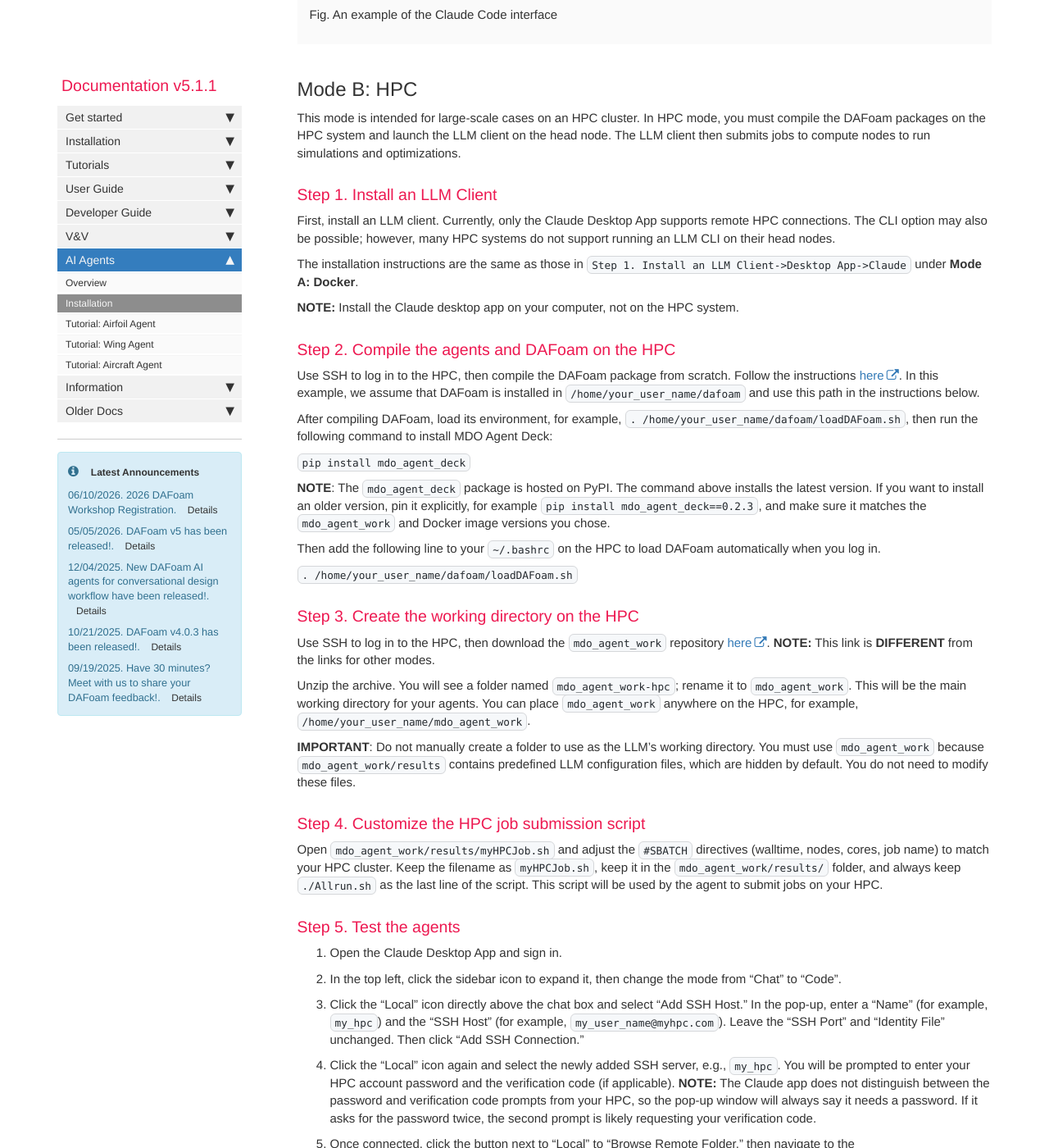
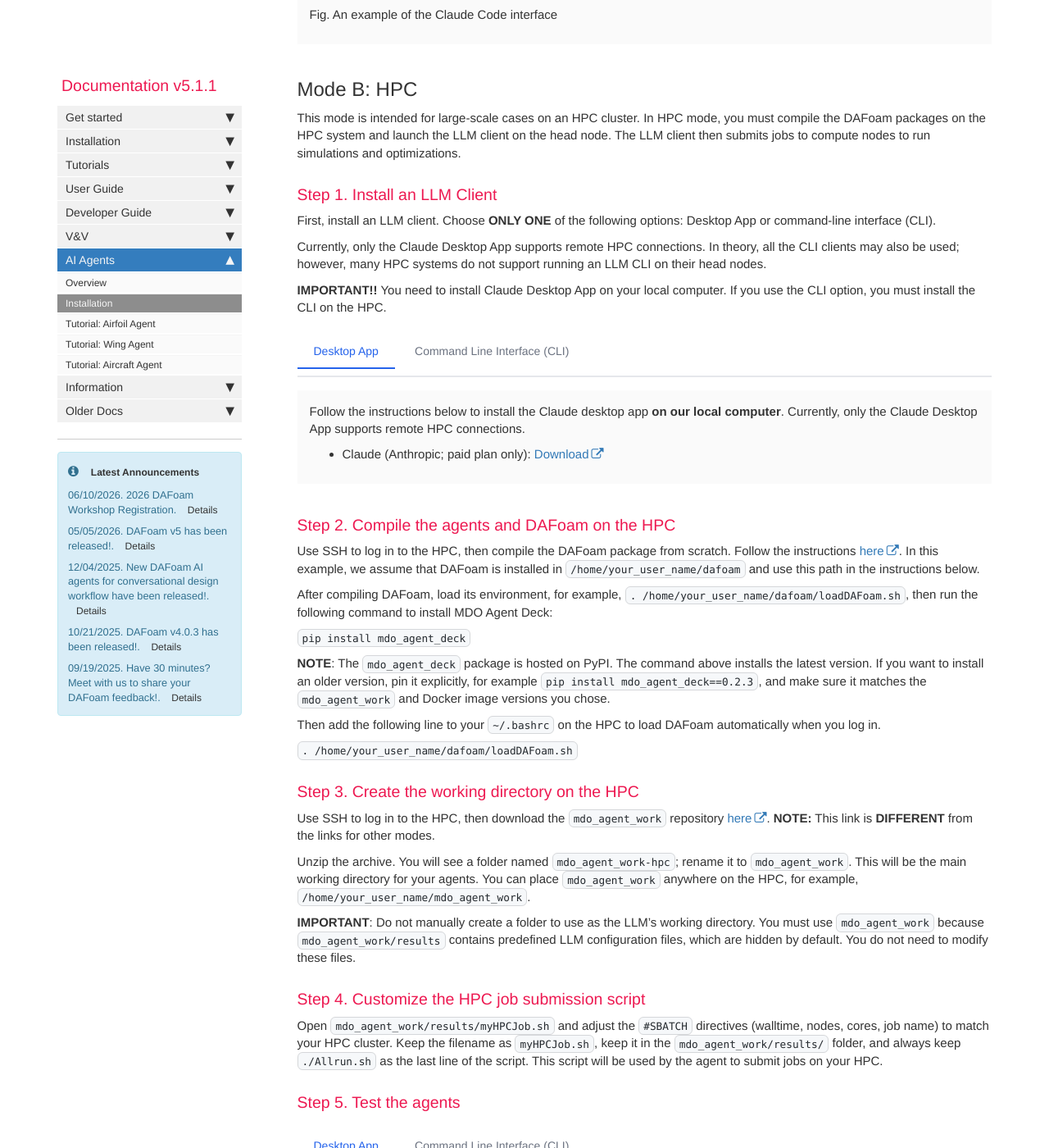
Before and after one commit to DAFoam/DAFoam.github.io, a Jekyll site: the page built from pages/mydoc/mydoc_ai_agent_installation.md, in a window 1280 px wide and 1400 px high, scrolled down 4291 px. Shown: the whole window at 82% size. Built offline with Jekyll 4.4.1, drawn with Linux system fonts in a browser that asks for light colours; comment, search, counter and statistics services are not loaded.

Commit message:
content update

```diff
--- a/pages/mydoc/mydoc_ai_agent_installation.md
+++ b/pages/mydoc/mydoc_ai_agent_installation.md
@@ -201,11 +201,39 @@ This mode is intended for large-scale cases on an HPC cluster. In HPC mode, you
 
 ### Step 1. Install an LLM Client
 
-First, install an LLM client. Currently, only the Claude Desktop App supports remote HPC connections. The CLI option may also be possible; however, many HPC systems do not support running an LLM CLI on their head nodes.
 
-The installation instructions are the same as those in `Step 1. Install an LLM Client->Desktop App->Claude` under **Mode A: Docker**.
+First, install an LLM client. Choose **ONLY ONE** of the following options: Desktop App or command-line interface (CLI).
 
-**NOTE:** Install the Claude desktop app on your computer, not on the HPC system.
+Currently, only the Claude Desktop App supports remote HPC connections. In theory, all the CLI clients may also be used; however, many HPC systems do not support running an LLM CLI on their head nodes.
+
+**IMPORTANT!!** You need to install Claude Desktop App on your local computer. If you use the CLI option, you must install the CLI on the HPC.
+
+
+<div class="tab-container" data-tab-group="platform">
+<div class="tab-buttons">
+<button class="tab-button">Desktop App</button>
+<button class="tab-button">Command Line Interface (CLI)</button>
+</div>
+<div class="tab-content">
+
+Follow the instructions below to install the Claude desktop app **on our local computer**. Currently, only the Claude Desktop App supports remote HPC connections.
+
+- Claude (Anthropic; paid plan only): [Download](https://claude.com/download)
+
+</div>
+<div class="tab-content">
+
+Follow the instructions below to install one of the following LLM CLIs **on the HPC**. Installation steps may differ by operating system and may require additional dependencies, such as Node.js.
+
+- Codex (OpenAI; limited free quota): [Install](https://help.openai.com/en/articles/11096431)
+- Claude (Anthropic; paid plan only): [Install](https://docs.anthropic.com/en/docs/claude-code/getting-started)
+- Antigravity (Google; limited free quota): [Install](https://antigravity.google/download#antigravity-cli)
+- Cursor (Anysphere; limited free quota): [Install](https://cursor.com/cli)
+
+</div>
+</div>
+
+
 
 ### Step 2. Compile the agents and DAFoam on the HPC
 
@@ -235,6 +263,13 @@ Open `mdo_agent_work/results/myHPCJob.sh` and adjust the `#SBATCH` directives (w
 
 ### Step 5. Test the agents
 
+<div class="tab-container" data-tab-group="platform">
+<div class="tab-buttons">
+<button class="tab-button">Desktop App</button>
+<button class="tab-button">Command Line Interface (CLI)</button>
+</div>
+<div class="tab-content">
+
 
 1. Open the Claude Desktop App and sign in.
 
@@ -251,6 +286,47 @@ Open `mdo_agent_work/results/myHPCJob.sh` and adjust the `#SBATCH` directives (w
 7. Once the task is complete, click the names of generated mesh images to view them in the app, or use the Trame or HTML server links to visualize the results. You cannot directly access the case folder in the Claude Desktop App. To view the files in the case folder, use a separate SSH connection to the HPC and navigate to `mdo_agent_work/results`.
 
 During agent execution, you may be asked for permission multiple times. To skip this, change the "Mode" below the chat box to "Auto mode". **IMPORTANT: The auto mode may modify or damage HPC system files. Use with caution!**
+
+</div>
+<div class="tab-content">
+
+In the following, we assume you use VSCode to connect to the HPC. If you prefer to use a termianl instead, the steps would be similar.
+
+- Open VS Code and use Remote SSH to connect to the HPC.
+
+- In VS Code, click the "Explorer" icon in the left sidebar (see the Fig. below). From there, select "Open Folder" and open the `mdo_agent_work` folder on the HPC as your working directory.
+
+- Click the "Toggle Panel" button in the top-right corner to open a terminal (see the Fig. below).
+
+- In the terminal, navigate to the `mdo_agent_work/results` folder on the HPC. **IMPORTANT**: Open the `mdo_agent_work` folder in Explorer, then use the terminal to navigate to `mdo_agent_work/results` before starting the LLM CLI. This is intentional and helps avoid conflicts with VS Code LLM extensions. You must start the LLM in the `mdo_agent_work/results` folder. The name of the `results` folder can be arbitrary. If you need to run multiple cases, you can make copies of the `results` folder inside `mdo_agent_work`, e.g., `mdo_agent_work/results1` and `mdo_agent_work/results2`.
+
+- Launch your LLM client in the VSCode terminal on the HPC and sign in. Choose **ONLY ONE** of the following, depending on which LLM client you are using.
+
+
+  Codex: `codex --yolo`
+
+  Claude: `claude --dangerously-skip-permissions`
+
+  Antigravity: `agy --dangerously-skip-permissions`
+
+  Cursor: `agent --yolo`
+
+  **IMPORTANT: All the above commands bypass the permission, so they may modify or damage system files. Use with caution! If you prefer manual permissions, run the LLM CLI without the --yolo or --dangerously-skip-permissions argument**
+
+- In the LLM CLI chat box, run `/mcp` and verify if the `mdo_agent_deck` is `connected` or `running`. If yes, the agent is ready to run.
+
+- You can ask something like: `Generate a CFD mesh for the NACA2412 airfoil with 20K cells with yPlus 5`. The agent will parse your prompt into solver input arguments and run predefined commands to generate the mesh, then return clickable paths to the mesh figures along with a summary of the mesh. You can hold the Command key (MacOS) or Control key (Windows) and click these paths to view the figures directly in VS Code (see the Fig. below). The agent will also return a clickable link for a Trame server to view the mesh interactively. You can open this server from your default browser by clicking the link.
+
+<div style="text-align: center;">
+<img src="{{ site.url }}{{ site.baseurl }}/images/tutorials/AI-local-vscode.png" style="width:500px !important;" />
+
+Fig. An example of the VS Code interface for Codex. Other LLMs have similar interfaces
+</div>
+
+</div>
+</div>
+
+
 
 
 ## Mode C: Native
```
